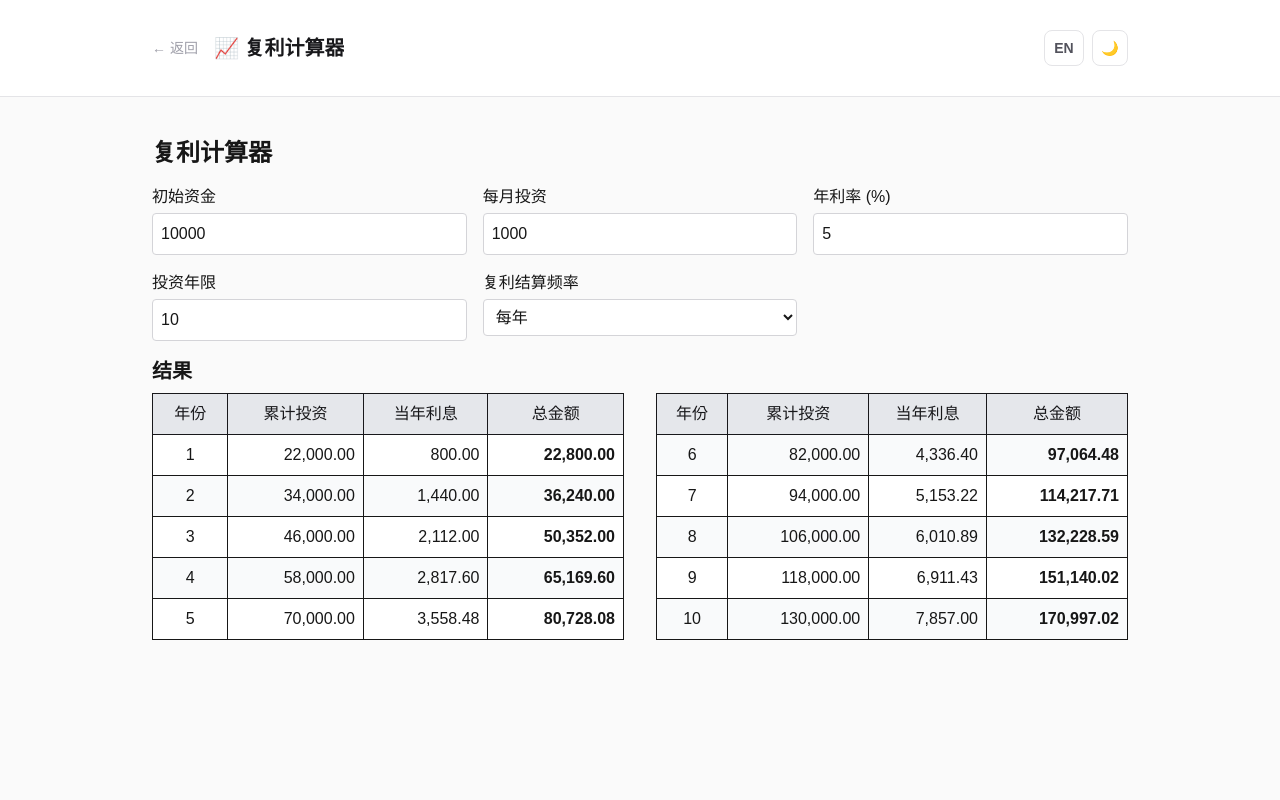
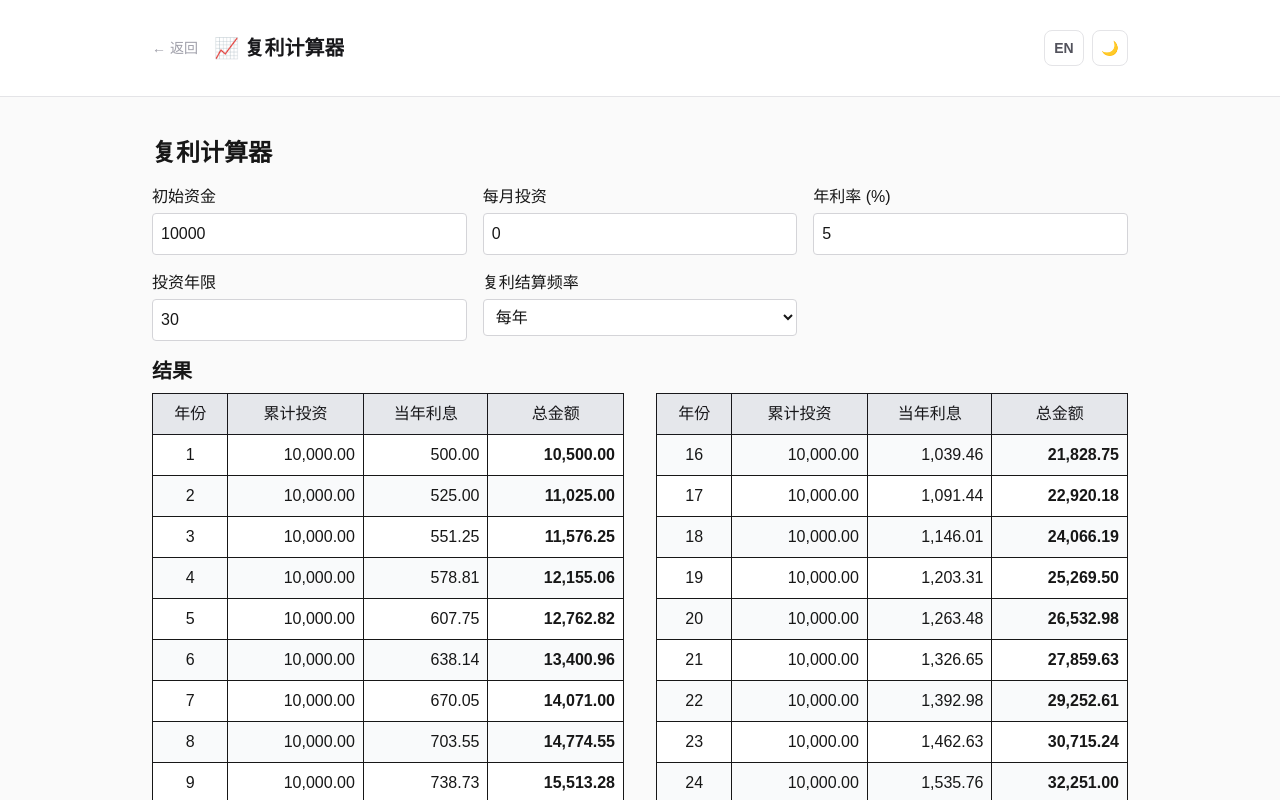
Before and after one commit to DimonKeeYongKit/web-tools, a Next.js app: page /compound-interest-calculator in a window 1280 px wide. Shown: the top 800 px of the page. Built offline with nearby package versions, Linux system fonts and the light colour scheme.

Commit message:
refactor: enhance compound interest calculator with NumberInput component

```diff
--- /dev/null
+++ b/app/components/number-input.tsx
@@ -0,0 +1,42 @@
+"use client";
+
+interface NumberInputProps {
+  value: string;
+  onChange: (value: string) => void;
+  onBlur?: () => void;
+  disabled?: boolean;
+  decimalPlaces?: number;
+}
+
+export function NumberInput({
+  value,
+  onChange,
+  onBlur,
+  disabled,
+  decimalPlaces = 2,
+}: NumberInputProps) {
+  const handleChange = (e: React.ChangeEvent<HTMLInputElement>) => {
+    const { value } = e.target;
+    let pattern;
+    if (decimalPlaces > 0) {
+      pattern = `^[0-9]*\\.?[0-9]{0,${decimalPlaces}}$`;
+    } else {
+      pattern = "^[0-9]*$";
+    }
+    const regex = new RegExp(pattern);
+    if (regex.test(value)) {
+      onChange(value);
+    }
+  };
+
+  return (
+    <input
+      type="text"
+      value={value}
+      onChange={handleChange}
+      onBlur={onBlur}
+      disabled={disabled}
+      className="w-full p-2 border rounded bg-white dark:bg-zinc-800 border-zinc-300 dark:border-zinc-700"
+    />
+  );
+}
--- a/app/compound-interest-calculator/page.tsx
+++ b/app/compound-interest-calculator/page.tsx
@@ -4,12 +4,14 @@ import { useState, useMemo } from "react";
 import { useLang } from "@/app/components/lang-context";
 import { NavBar } from "../components/navbar";
 import { translations } from "../i18n/translations";
+import { NumberInput } from "../components/number-input";
 
 interface YearData {
     year: number;
     invested: number;
     interest: number;
     total: number;
+    doubled?: boolean;
 }
 
 type CompoundingFrequency = "yearly" | "monthly" | "daily";
@@ -17,45 +19,55 @@ type CompoundingFrequency = "yearly" | "monthly" | "daily";
 export default function CompoundInterestCalculator() {
     const { lang } = useLang();
     const t = translations[lang];
-  const [initialInvestment, setInitialInvestment] = useState(10000);
-  const [monthlyInvestment, setMonthlyInvestment] = useState(1000);
-  const [interestRate, setInterestRate] = useState(5);
-  const [years, setYears] = useState(10);
+    const [initialInvestment, setInitialInvestment] = useState("10000");
+    const [monthlyInvestment, setMonthlyInvestment] = useState("0");
+    const [interestRate, setInterestRate] = useState("5");
+    const [years, setYears] = useState("30");
     const [compoundingFrequency, setCompoundingFrequency] =
         useState<CompoundingFrequency>("yearly");
 
+
+
     const result = useMemo(() => {
-    const annualInterestRate = interestRate / 100;
-    let total = initialInvestment;
+        const annualInterestRate = parseFloat(interestRate) / 100;
+        let total = parseFloat(initialInvestment);
         const yearlyData: YearData[] = [];
-    let investedAmount = initialInvestment;
+        let investedAmount = parseFloat(initialInvestment);
+        let doublingTarget = parseFloat(initialInvestment) * 2;
 
         if (compoundingFrequency === "yearly") {
-      for (let i = 1; i <= years; i++) {
+            for (let i = 1; i <= parseFloat(years); i++) {
                 const yearStartTotal = total;
                 let yearInvested = 0;
                 for (let month = 0; month < 12; month++) {
-          total += monthlyInvestment;
-          yearInvested += monthlyInvestment;
+                    total += parseFloat(monthlyInvestment);
+                    yearInvested += parseFloat(monthlyInvestment);
                 }
                 investedAmount += yearInvested;
                 const interestEarned =
                     (yearStartTotal + yearInvested / 2) * annualInterestRate;
                 total += interestEarned;
 
-        yearlyData.push({
+                const data: YearData = {
                     year: i,
                     invested: investedAmount,
                     interest: interestEarned,
                     total: total,
-        });
+                };
+
+                if (total >= doublingTarget) {
+                    data.doubled = true;
+                    doublingTarget *= 2;
+                }
+
+                yearlyData.push(data);
             }
         } else {
             const periodsPerYear = compoundingFrequency === "monthly" ? 12 : 365;
             const periodInterestRate = annualInterestRate / periodsPerYear;
-      const totalPeriods = years * periodsPerYear;
+            const totalPeriods = parseFloat(years) * periodsPerYear;
             const investmentPerPeriod =
-        (monthlyInvestment * 12) / periodsPerYear;
+                (parseFloat(monthlyInvestment) * 12) / periodsPerYear;
 
             let lastYear = 0;
             let yearlyInterest = 0;
@@ -69,24 +81,34 @@ export default function CompoundInterestCalculator() {
 
                 const currentYear = Math.floor(i / periodsPerYear);
                 if (currentYear > lastYear) {
-          yearlyData.push({
+                    const data: YearData = {
                         year: currentYear,
                         invested: investedAmount,
                         interest: yearlyInterest,
                         total: total,
-          });
+                    };
+                    if (total >= doublingTarget) {
+                        data.doubled = true;
+                        doublingTarget *= 2;
+                    }
+                    yearlyData.push(data);
                     yearlyInterest = 0;
                     lastYear = currentYear;
                 }
             }
             // Add the last year's data if it wasn't pushed
-      if (years > lastYear) {
-        yearlyData.push({
-          year: years,
+            if (parseFloat(years) > lastYear) {
+                const data: YearData = {
+                    year: parseFloat(years),
                     invested: investedAmount,
                     interest: yearlyInterest,
                     total: total,
-        });
+                };
+                if (total >= doublingTarget) {
+                    data.doubled = true;
+                    doublingTarget *= 2;
+                }
+                yearlyData.push(data);
             }
         }
 
@@ -113,42 +135,36 @@ export default function CompoundInterestCalculator() {
                         <label className="block mb-1">
                             {t.compoundInterest.initialInvestment}
                         </label>
-            <input
-              type="number"
+                        <NumberInput
                             value={initialInvestment}
-              onChange={(e) => setInitialInvestment(Number(e.target.value))}
-              className="w-full p-2 border rounded bg-white dark:bg-zinc-800 border-zinc-300 dark:border-zinc-700"
+                            onChange={setInitialInvestment}
                         />
                     </div>
                     <div>
                         <label className="block mb-1">
                             {t.compoundInterest.monthlyInvestment}
                         </label>
-            <input
-              type="number"
+                        <NumberInput
                             value={monthlyInvestment}
-              onChange={(e) => setMonthlyInvestment(Number(e.target.value))}
-              className="w-full p-2 border rounded bg-white dark:bg-zinc-800 border-zinc-300 dark:border-zinc-700"
+                            onChange={setMonthlyInvestment}
                         />
                     </div>
                     <div>
                         <label className="block mb-1">
                             {t.compoundInterest.interestRate}
                         </label>
-            <input
-              type="number"
-              value={interestRate}
-              onChange={(e) => setInterestRate(Number(e.target.value))}
-              className="w-full p-2 border rounded bg-white dark:bg-zinc-800 border-zinc-300 dark:border-zinc-700"
-            />
+                        <NumberInput value={interestRate} onChange={setInterestRate} />
                     </div>
                     <div>
                         <label className="block mb-1">{t.compoundInterest.years}</label>
-            <input
-              type="number"
+                        <NumberInput
                             value={years}
-              onChange={(e) => setYears(Number(e.target.value))}
-              className="w-full p-2 border rounded bg-white dark:bg-zinc-800 border-zinc-300 dark:border-zinc-700"
+                            onChange={(value) => {
+                                if (Number(value) <= 100) {
+                                    setYears(value);
+                                }
+                            }}
+                            decimalPlaces={0}
                         />
                     </div>
                     <div>
@@ -200,7 +216,9 @@ export default function CompoundInterestCalculator() {
                                                 <tr
                                                     key={data.year}
                                                     className={
-                            index % 2 === 0
+                                                        data.doubled
+                                                            ? "bg-yellow-200 dark:bg-yellow-800"
+                                                            : index % 2 === 0
                                                                 ? "bg-white dark:bg-zinc-900"
                                                                 : "bg-gray-50 dark:bg-zinc-800"
                                                     }
@@ -256,7 +274,9 @@ export default function CompoundInterestCalculator() {
                                                 <tr
                                                     key={data.year}
                                                     className={
-                            (index + Math.ceil(result.length / 2)) % 2 === 0
+                                                        data.doubled
+                                                            ? "bg-yellow-200 dark:bg-yellow-800"
+                                                            : (index + Math.ceil(result.length / 2)) % 2 === 0
                                                                 ? "bg-white dark:bg-zinc-900"
                                                                 : "bg-gray-50 dark:bg-zinc-800"
                                                     }
@@ -311,7 +331,9 @@ export default function CompoundInterestCalculator() {
                                         <tr
                                             key={data.year}
                                             className={
-                        index % 2 === 0
+                                                data.doubled
+                                                    ? "bg-yellow-200 dark:bg-yellow-800"
+                                                    : index % 2 === 0
                                                         ? "bg-white dark:bg-zinc-900"
                                                         : "bg-gray-50 dark:bg-zinc-800"
                                             }
```
Lines whose indentation alone changed are shown as unchanged.
